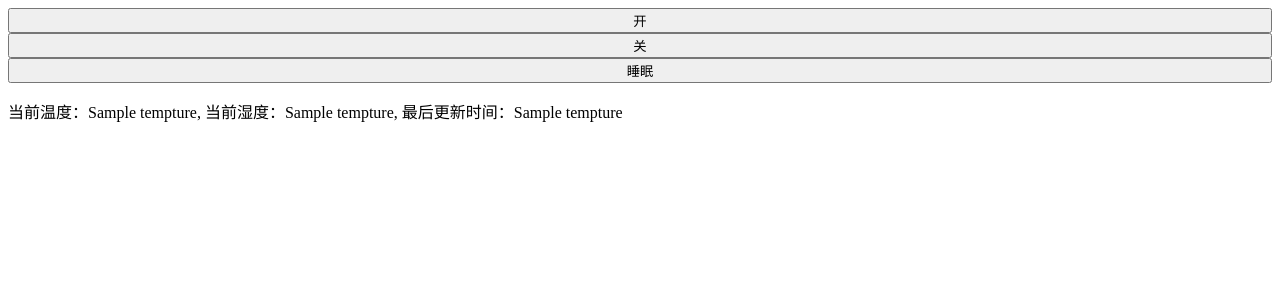
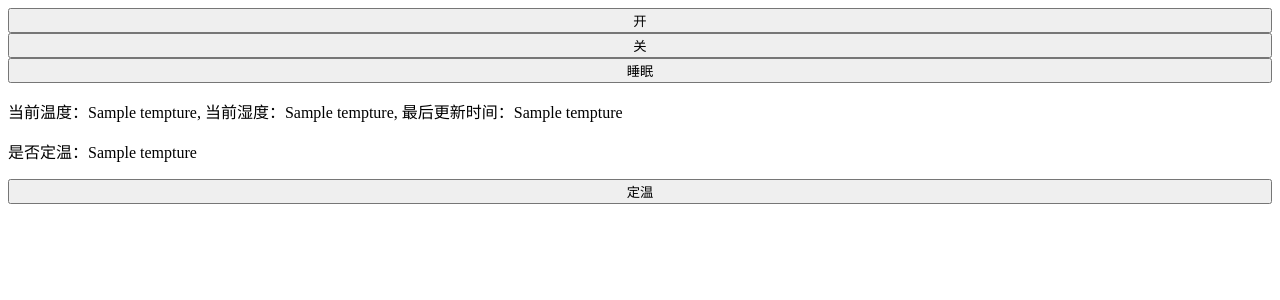
Before and after one commit to vicat47/My_IOT_Project, a Flask app: template project_web/templates/index.html in a window 1280 px wide. Shown: the top 300 px of the page. Run offline with Flask 2, Linux system fonts and the light colour scheme; the template is opened without the code that fills it: most values are stand-ins (such as "Sample title", 1, 10 or a date in 2020).

Commit message:
add the head and change tempture verification,also add the class of air

```diff
--- a/project_web/app.py
+++ b/project_web/app.py
@@ -1,3 +1,6 @@
+#!/usr/bin/env python3
+# -*- coding: utf-8 -*-
+
 from flask import Flask, request, render_template
 from my_serial import my_serial_controller
 from tempture import get_current_tempture
@@ -10,7 +13,7 @@ serial_controller = my_serial_controller()
 
 @app.route('/', methods = ['GET', 'POST'])
 def home():
-    t = [0, 0, 0]
+    t = [0, 0, 0, 'None']
     if my_tempture_changer != None and my_tempture_changer.get_sensor_data() != []:
         t = my_tempture_changer.get_sensor_data()
     return render_template("index.html", tempture=t)
--- a/project_web/my_serial.py
+++ b/project_web/my_serial.py
@@ -1,3 +1,6 @@
+#!/usr/bin/env python3
+# -*- coding: utf-8 -*-
+
 import serial, time, string, binascii, datetime
 
 class my_serial_controller(object):
--- a/project_web/templates/index.html
+++ b/project_web/templates/index.html
@@ -29,6 +29,9 @@
                 case 'learn':
                     ajax("LEARN_IR");
                     break;
+                case 'set_tempture':
+                    ajax("SET_TEMPTURE");
+                    break;
                 default:
                     console.log("NO Button id");
             }
@@ -55,5 +58,9 @@
         当前湿度：<span id="humidity">{{tempture[1]}}</span>,
         最后更新时间：<span id="update_time">{{tempture[2]}}</span>
     </p>
+    <p>
+        是否定温：<span>{{tempture[3]}}</span>
+    </p>
+    <button id="set_tempture" onclick="btn_click()" style="width: 100%">定温</button>
 </body>
 </html>
--- a/project_web/tempture.py
+++ b/project_web/tempture.py
@@ -1,4 +1,6 @@
-#!/usr/bin/python
+#!/usr/bin/env python3
+# -*- coding: utf-8 -*-
+
 import RPi.GPIO as GPIO
 import time
 
@@ -90,6 +92,8 @@ def data_change(data):
 
     if check == tmp:                                #数据校验，相等则输出
         print("temperature : " + str(temperature) + ", humidity : " + str(humidity))
+        if temperature >= 50 or humidity > 100:
+            return "ERROR"
         return [temperature, humidity]
     else:                                       #错误输出错误信息，和校验数据
         print("ERROR:" + "temperature : " + str(temperature) + ", humidity : " + str(humidity) + " check : " + str(check) + " tmp : " + str(tmp))
--- a/project_web/timer_mission.py
+++ b/project_web/timer_mission.py
@@ -1,3 +1,6 @@
+#!/usr/bin/env python3
+# -*- coding: utf-8 -*-
+
 from tempture import get_current_tempture
 import datetime, time, threading
 
```
Also changed, not shown: project_web/my_aircon.py (added, +9 -0 lines).
